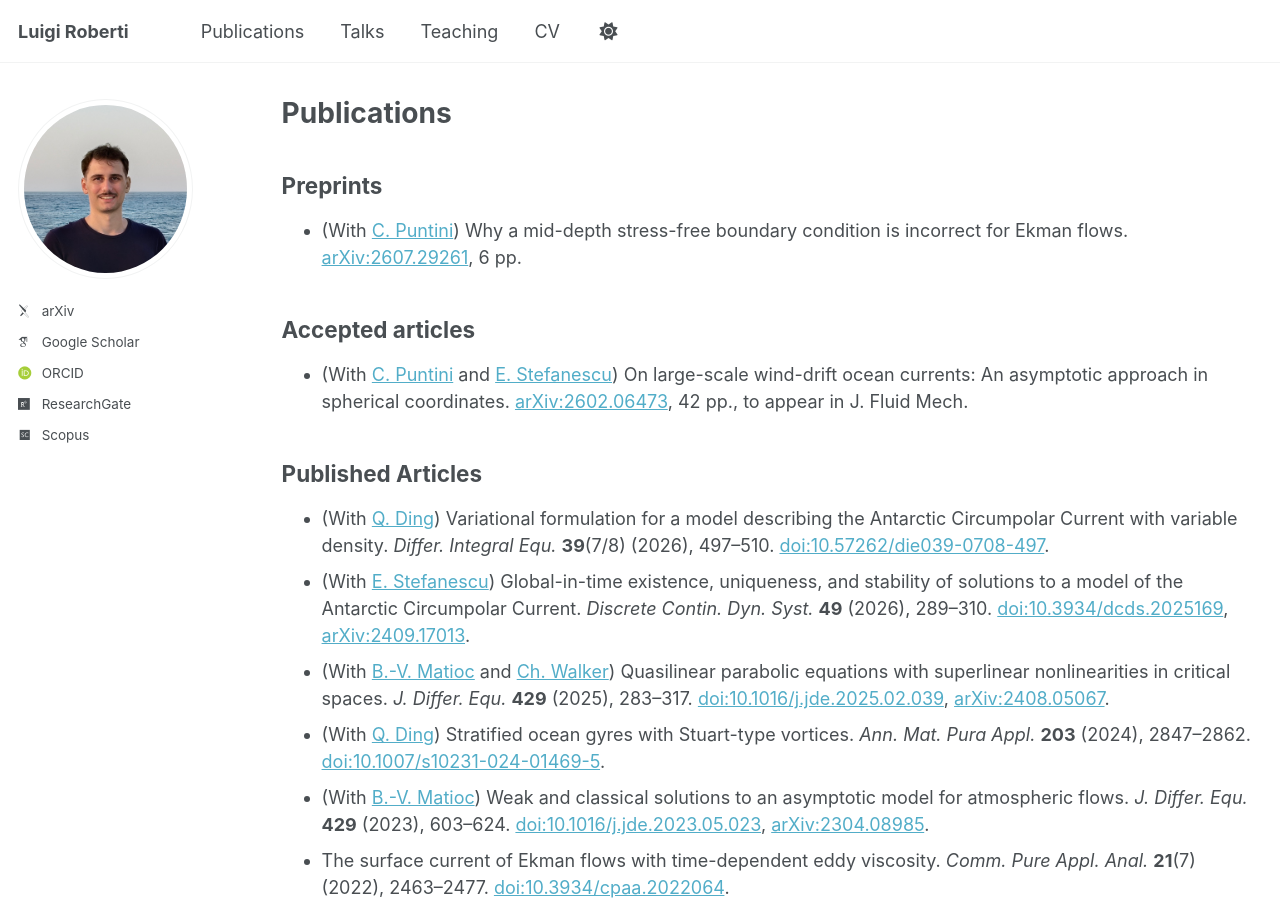
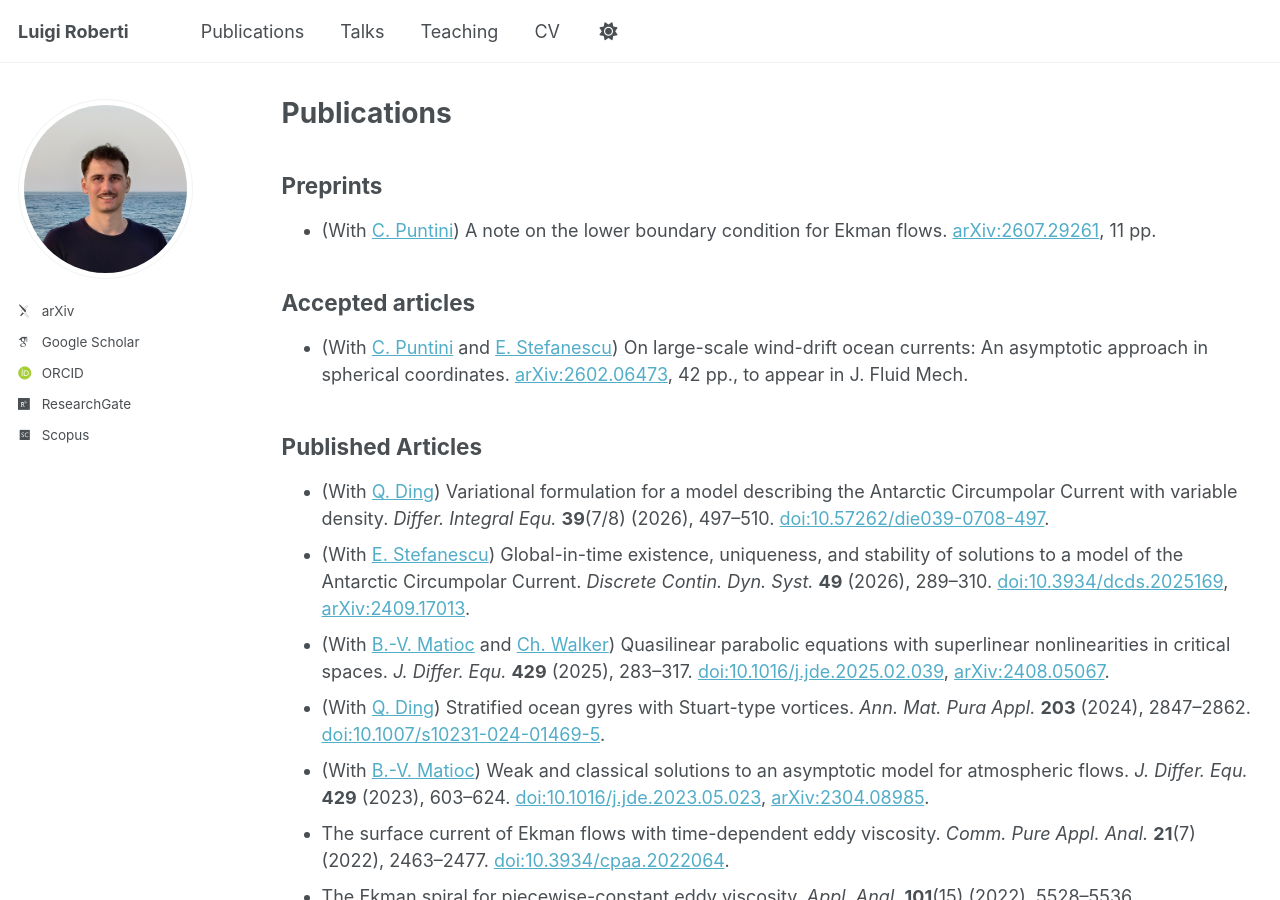
Before and after one commit to luigi-roberti/luigi-roberti.github.io, a Jekyll site: the page built from _pages/publications.md, in a window 1280 px wide and 900 px high. Built offline with Jekyll 4.4.1, drawn with Linux system fonts in a browser that asks for light colours; some web fonts are replaced; a script that is not in the unit is left out.

Commit message:
Update publications.md

```diff
--- a/_pages/publications.md
+++ b/_pages/publications.md
@@ -11,7 +11,7 @@ redirect_from:
 
 Preprints
 ------
-* (With [C. Puntini](https://ucrisportal.univie.ac.at/de/persons/christian-puntini/){:target="_blank",rel="noopener"}) Why a mid-depth stress-free boundary condition is incorrect for Ekman flows. [arXiv:2607.29261](https://arxiv.org/abs/2607.29261){:target="_blank",rel="noopener"}, 6 pp.
+* (With [C. Puntini](https://ucrisportal.univie.ac.at/de/persons/christian-puntini/){:target="_blank",rel="noopener"}) A note on the lower boundary condition for Ekman flows. [arXiv:2607.29261](https://arxiv.org/abs/2607.29261){:target="_blank",rel="noopener"}, 11 pp.
 
 
 Accepted articles
```
